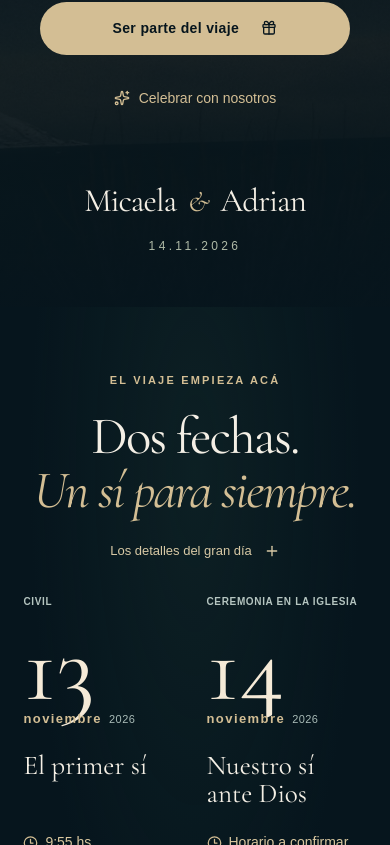
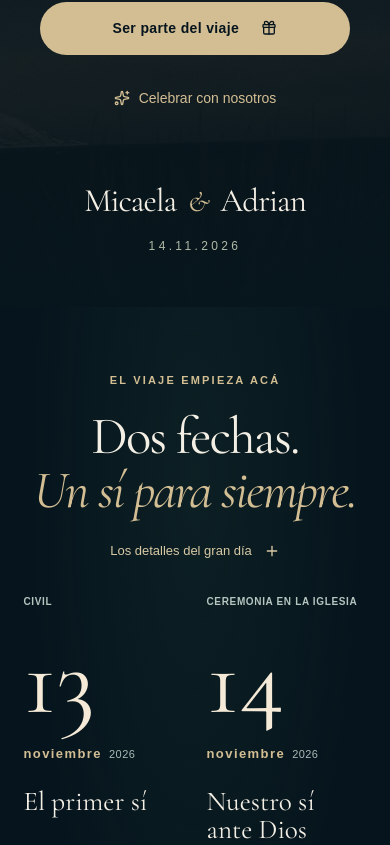
Before and after one commit to danmdl/bodas, a Next.js app: page / in a window 390 px wide. Shown: the part 11155-12000 px from the top of the page. Built offline with nearby package versions, Linux system fonts and the light colour scheme; a web font is replaced by a local one.

Commit message:
Prevent date numerals from overlapping month labels

```diff
--- a/app/refinements.css
+++ b/app/refinements.css
@@ -592,7 +592,7 @@ body::after {
 .date-numeral > span {
   font-family: var(--font-serif), serif;
   font-size: 9.5rem;
-  line-height: 0.8;
+  line-height: 1.1;
   color: #f5ead7;
 }
 .date-numeral > div {
@@ -990,12 +990,13 @@ footer {
   .date-moment > .eyebrow {
     font-size: 0.625rem;
     letter-spacing: 0.065em;
-    min-height: 32px;
+    line-height: 1.5;
+    min-height: 3em;
   }
   .date-numeral {
     flex-direction: column;
     align-items: flex-start;
-    gap: 0;
+    gap: 8px;
     margin-top: 2px;
   }
   .date-numeral > span {
```
